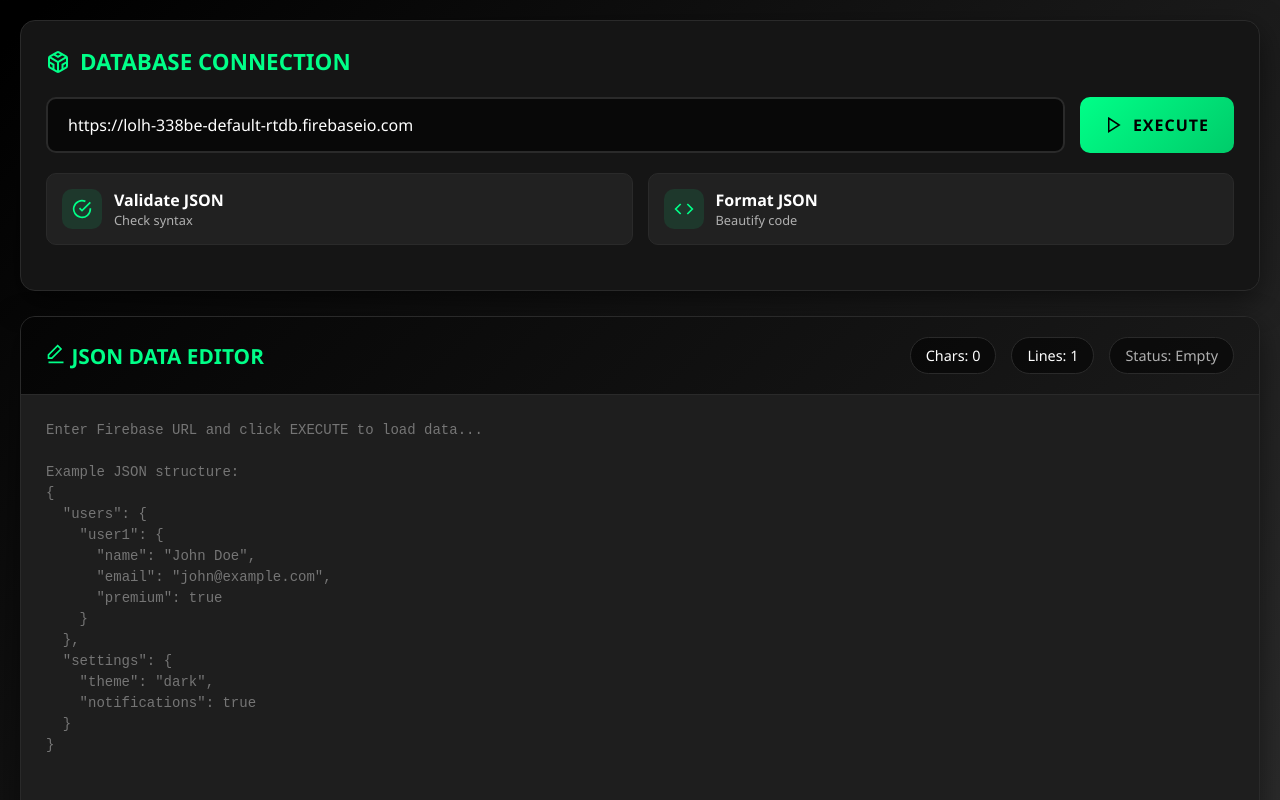
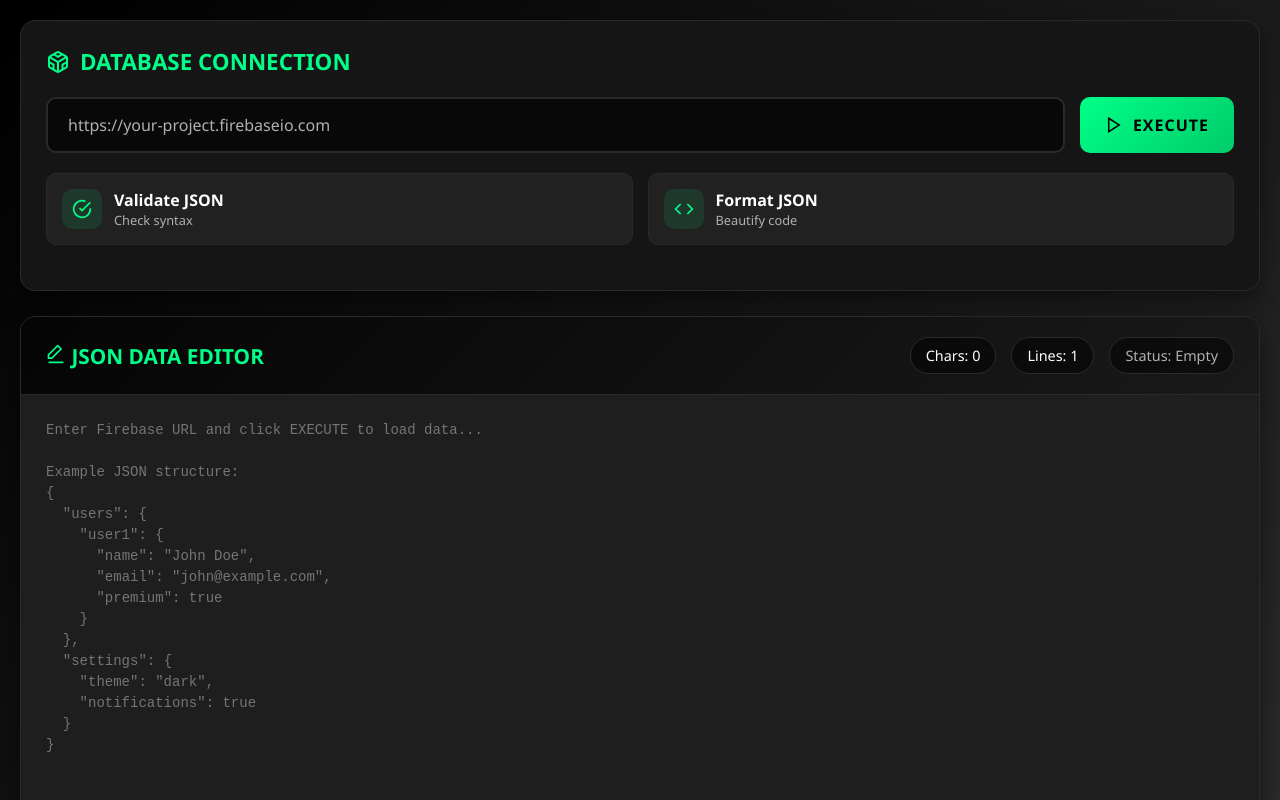
Before and after one commit to paskuser/pay.courier.online, a plain HTML site: page firebase2025.html in a window 1280 px wide. Shown: the top 800 px of the page. Drawn offline with Linux system fonts and the light colour scheme.

Commit message:
Update firebase2025.html

```diff
--- a/firebase2025.html
+++ b/firebase2025.html
@@ -633,8 +633,7 @@
 
             <div class="url-input-group">
                 <input type="text" class="url-input" id="firebaseUrlInput"
-                       placeholder="https://your-project.firebaseio.com"
-                       value="https://lolh-338be-default-rtdb.firebaseio.com">
+                       placeholder="https://your-project.firebaseio.com">
                 <button class="btn btn-primary" id="runBtn">
                     <svg width="18" height="18" viewBox="0 0 24 24" fill="none" stroke="currentColor" stroke-width="2">
                         <polygon points="5 3 19 12 5 21 5 3"></polygon>
```
